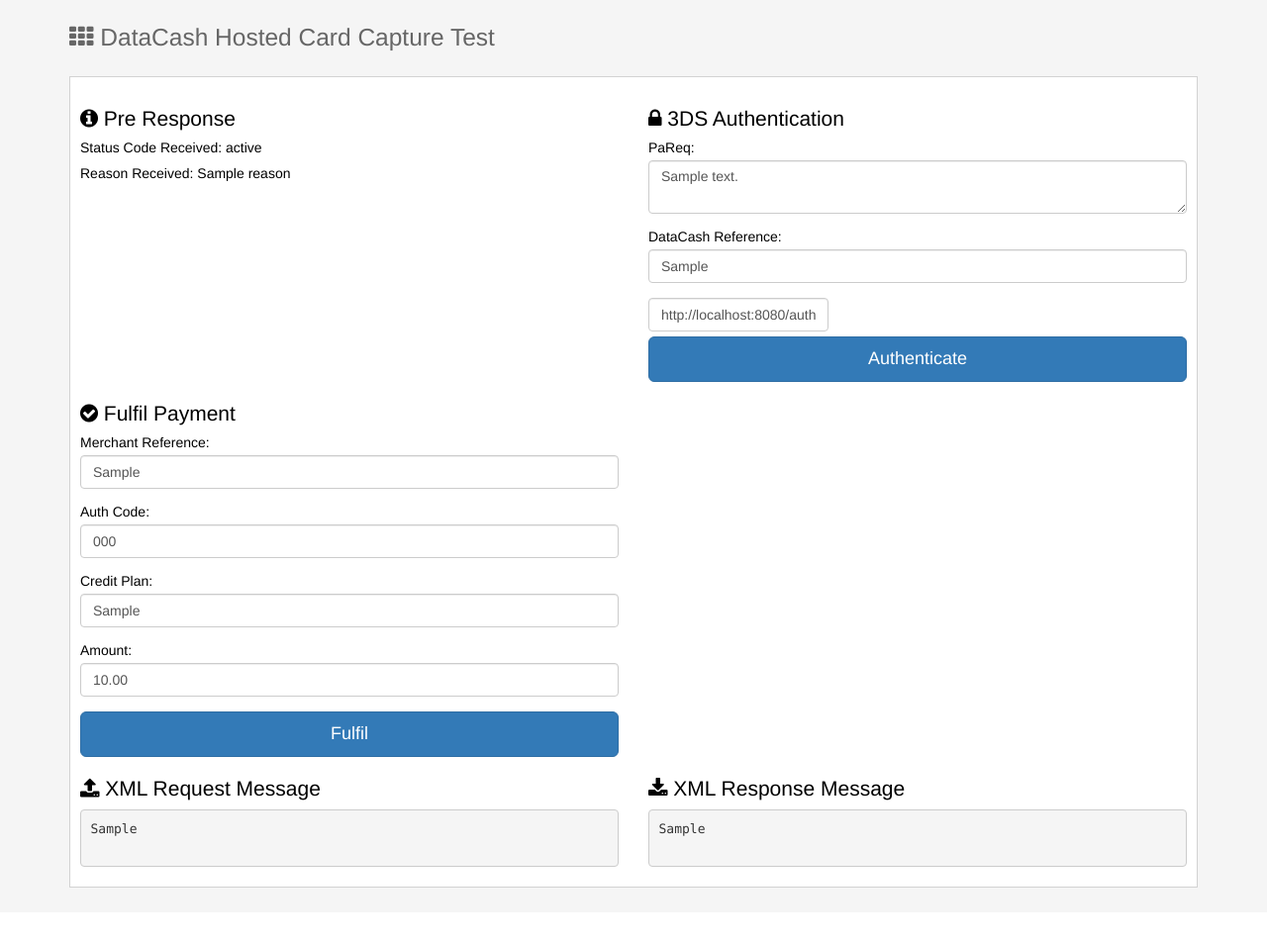
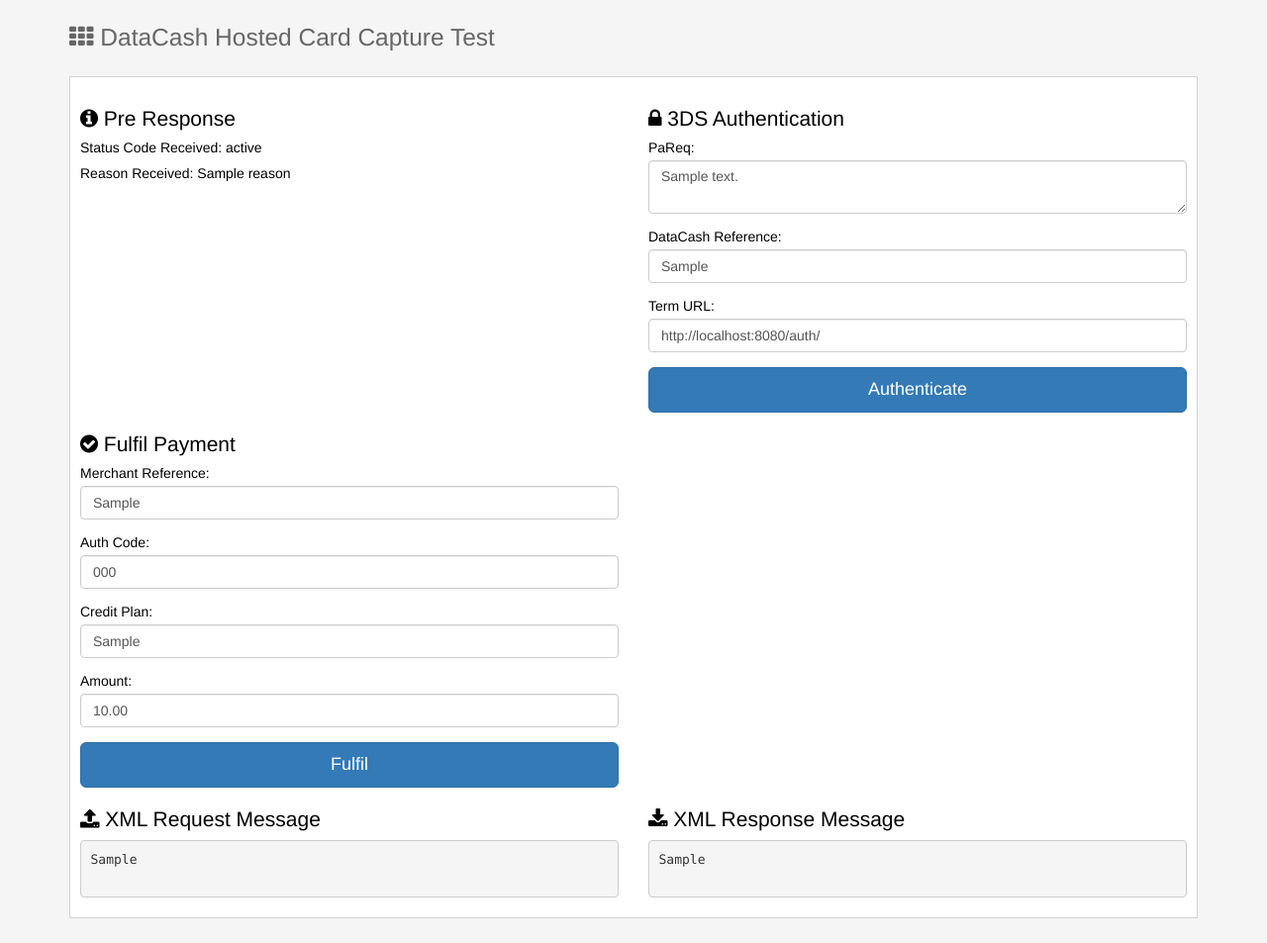
Before and after one commit to bunnmatt/datacash-harness, a Django app: template DataCashHarness/templates/pre.html in a window 1280 px wide. Shown: the whole page at 99% size. Before the commit the page ends 897 px from the top, so only its background shows below. Run offline with Django 3.2, Linux system fonts and the light colour scheme; tables that the repository leaves empty hold one stand-in row (values such as "Sample post"); the template is opened without the code that fills it: values that come from a table or form of the project are taken from there, most other values are stand-ins (such as "Sample title", 1, 10 or a date in 2020); some libraries are stand-ins or nearby versions.

Commit message:
Fixed display issues with HTML templates

```diff
--- a/DataCashHarness/templates/fulfilForm.html
+++ b/DataCashHarness/templates/fulfilForm.html
@@ -20,7 +20,7 @@
 				<input value="{{ transaction.txn_amount }}" name="txn_amount" id="txn_amount" class="form-control" />
 			</div>
 
-				{% csrf_token %}
+			{% csrf_token %}
 			<input class="btn btn-primary btn-lg col-md-12" type="submit" value="Fulfil" />
 		</fieldset>
 	</form>
--- a/DataCashHarness/templates/pre.html
+++ b/DataCashHarness/templates/pre.html
@@ -18,8 +18,8 @@
 						<label for="MD">DataCash Reference:</label>
 						<input class="form-control" id="MD" name="MD" value="{{ ResponseData.Response.datacash_reference }}" />
 					</div>
-					<div class="formn-group">
-						<label for="TermURL">
+					<div class="form-group">
+						<label for="TermURL">Term URL:</label>
 						<input class="form-control" id="TermURL" name="TermUrl" value="http://localhost:8080{% url 'auth' %}" />
 					</div>
 					<input class="btn btn-primary btn-lg col-md-12" type="submit" value="Authenticate" />
```
